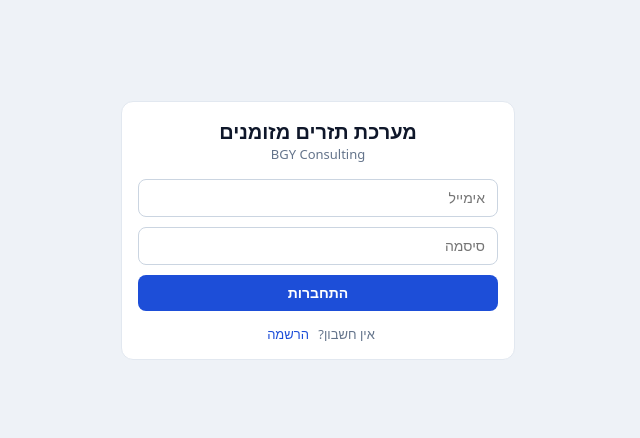
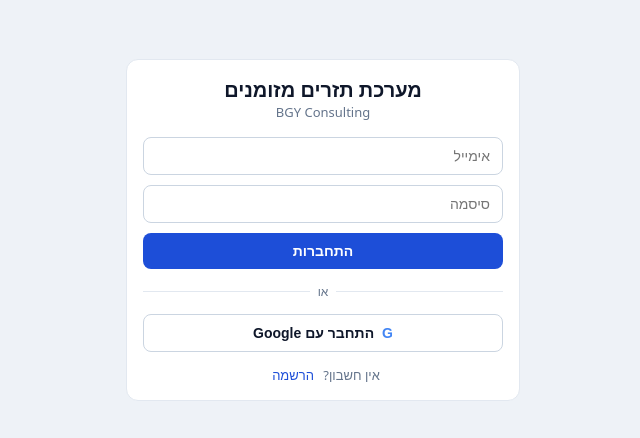
Before and after one commit to guy992/bgy-cashflow, a Next.js app: page / in a window 1280 px wide. Shown: the part 170-608 px from the top of the page, without its empty margins (378-1018 px from the left). Built offline with nearby package versions, Linux system fonts and the light colour scheme.

Commit message:
Update page.tsx

```diff
--- a/app/page.tsx
+++ b/app/page.tsx
@@ -6,7 +6,7 @@ import {
   type CashState, type Txn, type RecurringRule,
 } from "@/lib/engine";
 import {
-  loadRemote, saveRemote, signIn, signUp, signOut, getSession, onAuthChange,
+  loadRemote, saveRemote, signIn, signUp, signInWithGoogle, signOut, getSession, onAuthChange,
   isSuperAdmin, listOrgs, getMyOrgs, createOrg, seedOrgState, searchProfileByEmail,
   addMembership, listMembers, type OrgRow,
 } from "@/lib/supabase";
@@ -183,6 +183,12 @@ function Login() {
           {busy ? "…" : mode === "in" ? "התחברות" : "הרשמה"}
         </button>
         {msg && <div style={{ marginTop: 10, fontSize: 13, color: C.bad, textAlign: "center" }}>{msg}</div>}
+        <div style={{ display: "flex", alignItems: "center", gap: 8, margin: "14px 0", color: C.sub, fontSize: 12 }}>
+          <div style={{ flex: 1, height: 1, background: C.line }} /> או <div style={{ flex: 1, height: 1, background: C.line }} />
+        </div>
+        <button onClick={() => signInWithGoogle()} style={{ width: "100%", padding: "10px", borderRadius: 8, border: "1px solid #cbd5e1", background: "#fff", color: C.navy, fontWeight: 600, cursor: "pointer", fontSize: 14, display: "flex", alignItems: "center", justifyContent: "center", gap: 8 }}>
+          <span style={{ fontWeight: 700, color: "#4285F4" }}>G</span> התחבר עם Google
+        </button>
         <div style={{ marginTop: 14, textAlign: "center", fontSize: 13, color: C.sub }}>
           {mode === "in" ? "אין חשבון? " : "יש חשבון? "}
           <button onClick={() => { setMode(mode === "in" ? "up" : "in"); setMsg(""); }} style={{ background: "none", border: "none", color: C.accent, cursor: "pointer", fontSize: 13 }}>
```
